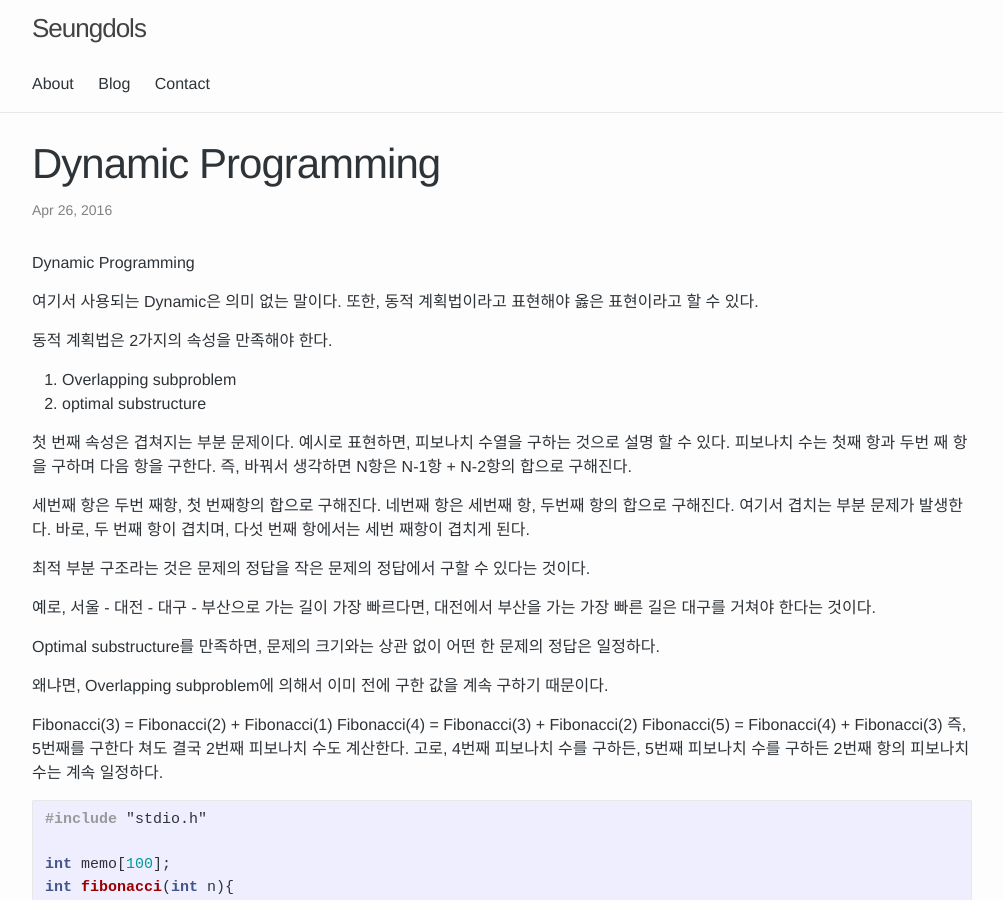
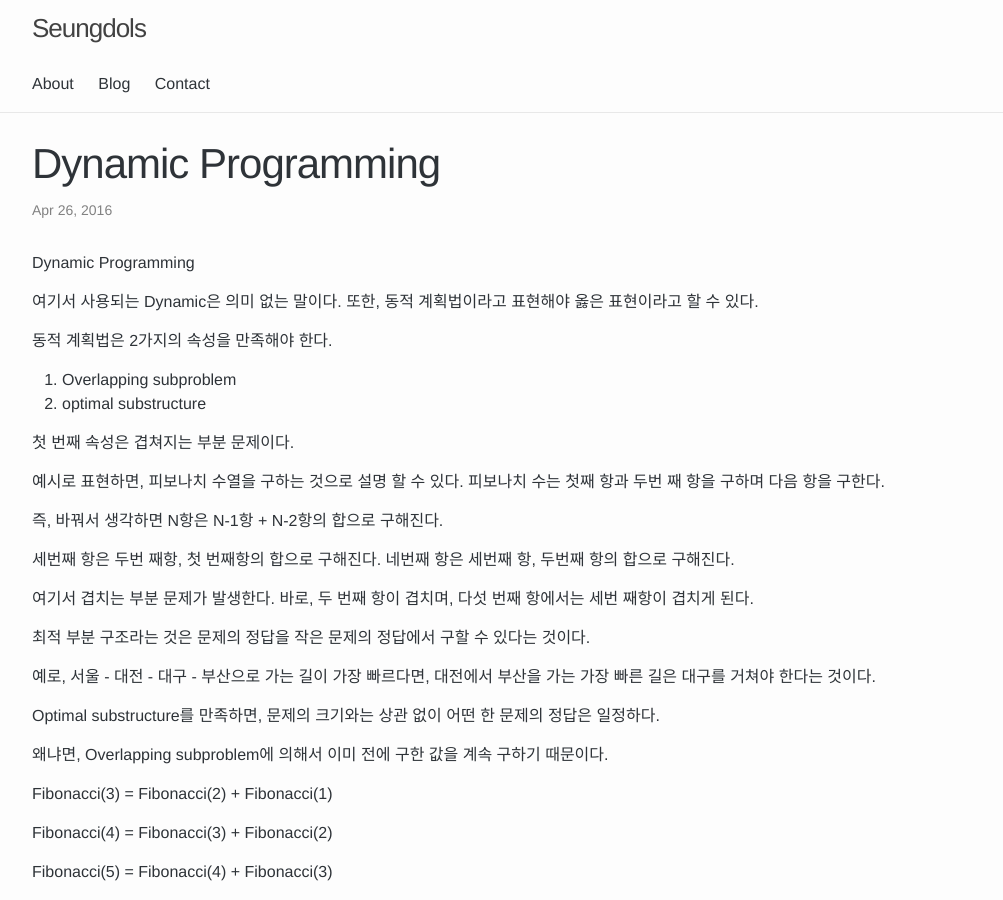
Before and after one commit to seungdols/seungdols.github.io, a Jekyll site: the page built from _posts/2016-04-26-Dynamic-Programming.md, in a window 1280 px wide and 900 px high. Shown: the whole window, without its empty margins (138-1141 px from the left). Built offline with Jekyll 4.4.1, drawn with Linux system fonts in a browser that asks for light colours; some of the changed lines change nothing that is shown; some of the changed text lies outside the part shown.

Commit message:
change content

````diff
--- a/_posts/2016-04-26-Dynamic-Programming.md
+++ b/_posts/2016-04-26-Dynamic-Programming.md
@@ -1,7 +1,8 @@
 ---
 layout: post
 title:  "Dynamic Programming"
-categories: dp dynamic Programming
+categories: dp dynamic-programming
+tags: dp programming
 ---
 
 Dynamic Programming
@@ -15,12 +16,15 @@ Dynamic Programming
 2. optimal substructure
 
 첫 번째 속성은 겹쳐지는 부분 문제이다.
+
 예시로 표현하면, 피보나치 수열을 구하는 것으로 설명 할 수 있다.
 피보나치 수는 첫째 항과 두번 째 항을 구하며 다음 항을 구한다.
+
 즉, 바꿔서 생각하면 N항은 N-1항 + N-2항의 합으로 구해진다.
 
 세번째 항은 두번 째항, 첫 번째항의 합으로 구해진다.
 네번째 항은 세번째 항, 두번째 항의 합으로 구해진다.
+
 여기서 겹치는 부분 문제가 발생한다. 바로, 두 번째 항이 겹치며, 다섯 번째 항에서는 세번 째항이 겹치게 된다.
 
 최적 부분 구조라는 것은 문제의 정답을 작은 문제의 정답에서 구할 수 있다는 것이다.
@@ -33,9 +37,13 @@ Optimal substructure를 만족하면, 문제의 크기와는 상관 없이 어
 왜냐면, Overlapping subproblem에 의해서 이미 전에 구한 값을 계속 구하기 때문이다.
 
 Fibonacci(3) = Fibonacci(2) + Fibonacci(1)
+
 Fibonacci(4) = Fibonacci(3) + Fibonacci(2)
+
 Fibonacci(5) = Fibonacci(4) + Fibonacci(3)
+
 즉, 5번째를 구한다 쳐도 결국 2번째 피보나치 수도 계산한다.
+
 고로, 4번째 피보나치 수를 구하든, 5번째 피보나치 수를 구하든 2번째 항의 피보나치 수는 계속 일정하다.
 
 ```cpp
````
